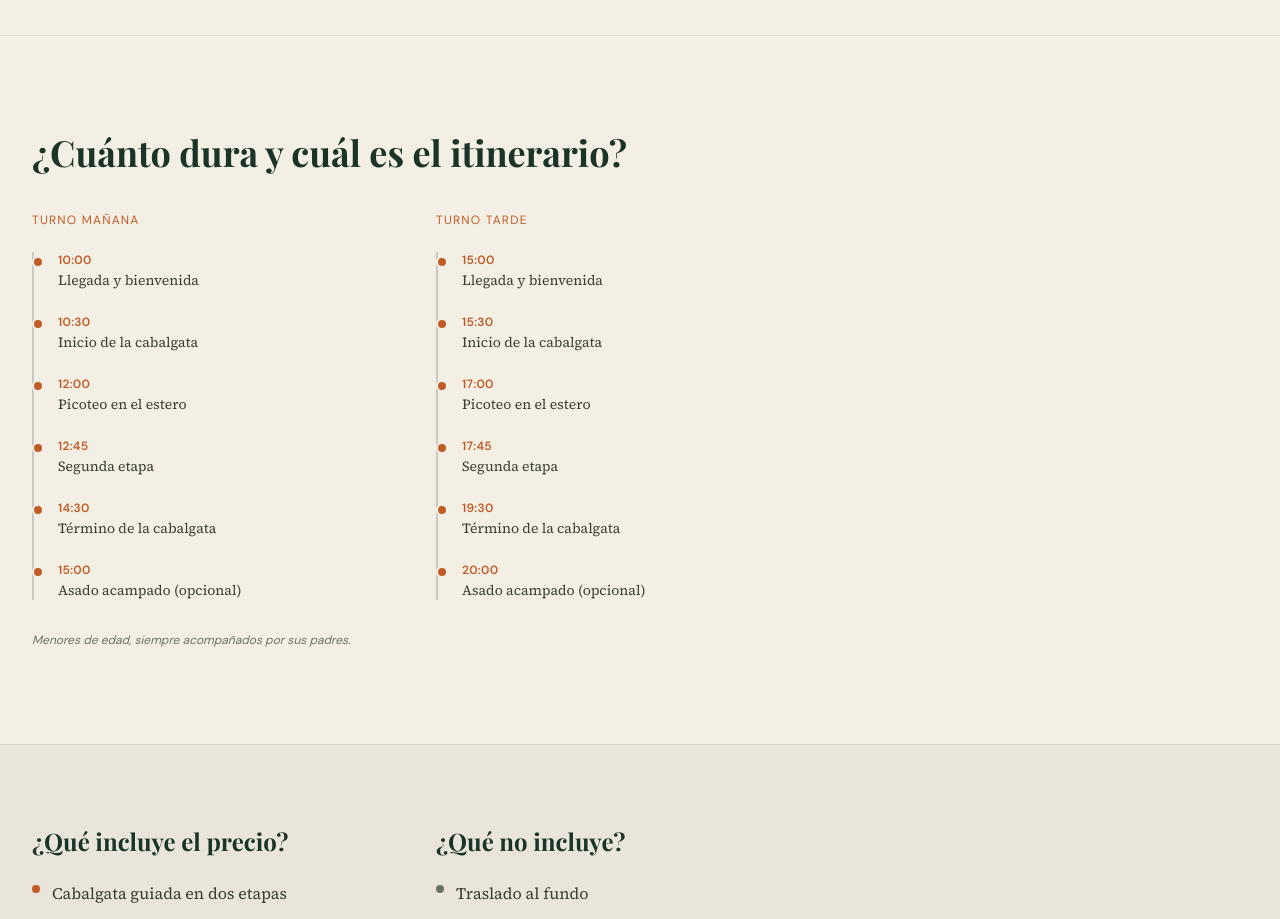
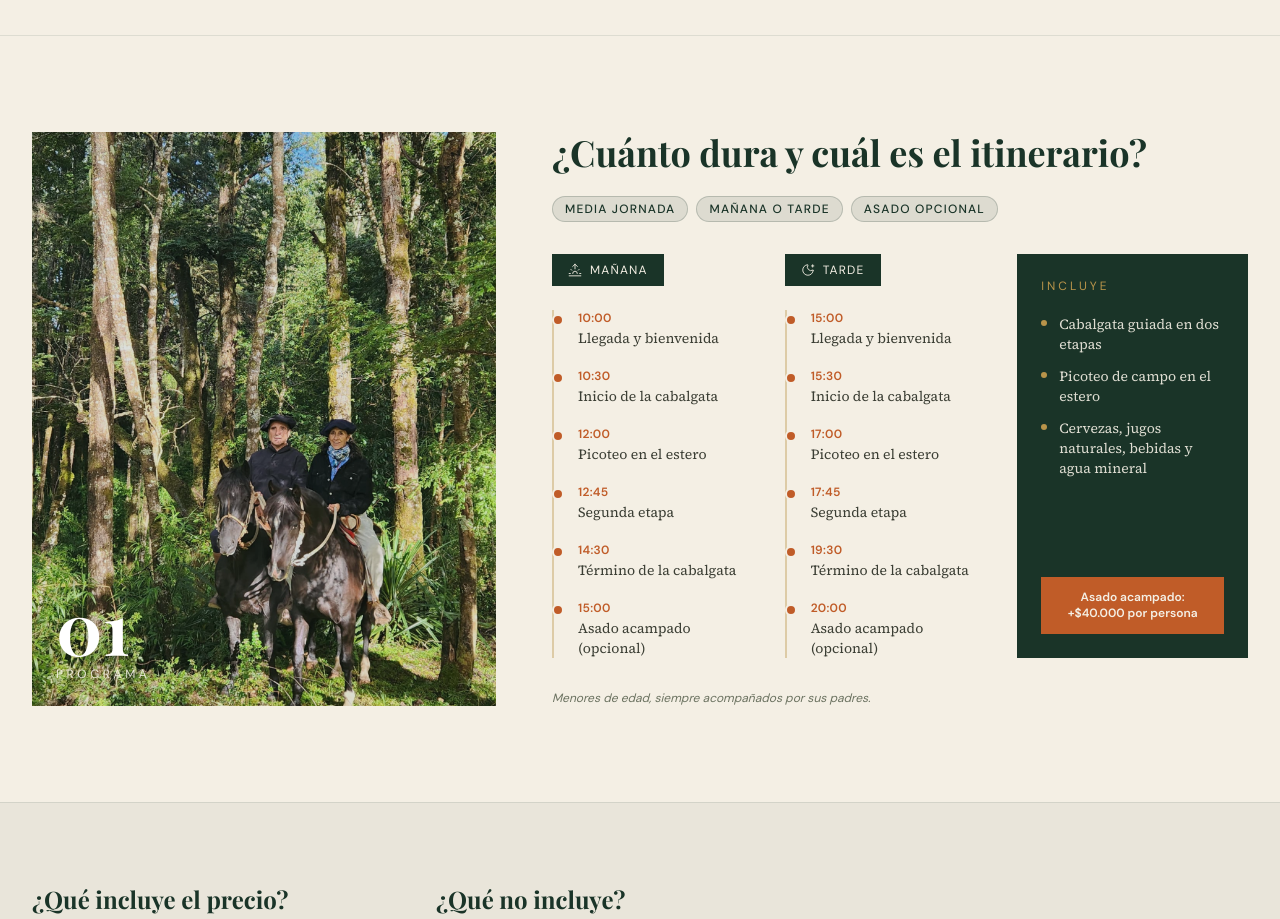
Before and after one commit to mortegac/public_site_losHuapescl, a Next.js app: page /programas/cabalgata-picoteo in a window 1280 px wide. Shown: the part 1260-2179 px from the top of the page. Built offline with nearby package versions, Linux system fonts and the light colour scheme.

Commit message:
feat(cabalgata-picoteo): itinerario con layout brochure — foto 01, chips Mañana/Tarde y card Incluye con callout de asado

```diff
--- a/src/app/programas/cabalgata-picoteo/page.tsx
+++ b/src/app/programas/cabalgata-picoteo/page.tsx
@@ -1,6 +1,7 @@
 import type { Metadata } from 'next'
 import Image from 'next/image'
 import Link from 'next/link'
+import { Sunrise, MoonStar } from 'lucide-react'
 import { Badge } from '@/components/ui/Badge'
 import { Button } from '@/components/ui/Button'
 import JsonLd from '@/components/JsonLd'
@@ -205,21 +206,50 @@ export default function CabalgataPickoteoPage() {
         </div>
       </section>
 
-      {/* ── Itinerario ── */}
+      {/* ── Itinerario (layout brochure: foto + timelines + incluye) ── */}
       <section className="py-16 bg-cream lg:py-24">
         <div className="mx-auto max-w-7xl px-4 sm:px-6 lg:px-8">
-          <div className="max-w-3xl">
-            <h2 className="font-display text-3xl font-bold text-forest mb-10 lg:text-4xl">
+          <div className="grid grid-cols-1 gap-10 lg:grid-cols-[2fr_3fr] lg:gap-14 items-stretch">
+            {/* Foto alta con número de programa */}
+            <div className="relative min-h-[320px] overflow-hidden lg:min-h-0">
+              <Image
+                src="/images/programa-cabalgata.jpg"
+                alt="Jinetes a caballo entre el bosque nativo del Fundo Los Huapes"
+                fill
+                className="object-cover"
+                sizes="(max-width: 1024px) 100vw, 40vw"
+              />
+              <div className="absolute inset-0 bg-forest/15" aria-hidden="true" />
+              <div className="absolute bottom-6 left-6" aria-hidden="true">
+                <p className="font-display text-[4.5rem] font-bold text-white leading-none drop-shadow-md">
+                  01
+                </p>
+                <p className="font-ui text-xs tracking-[0.3em] uppercase text-cream/90 mt-1">
+                  Programa
+                </p>
+              </div>
+            </div>
+
+            {/* Contenido: título, badges, timelines e incluye */}
+            <div>
+              <h2 className="font-display text-3xl font-bold text-forest mb-6 lg:text-4xl">
                 ¿Cuánto dura y cuál es el itinerario?
               </h2>
 
-            <div className="grid grid-cols-1 gap-10 md:grid-cols-2">
+              <div className="flex flex-wrap gap-2 mb-8">
+                <Badge variant="program">Media jornada</Badge>
+                <Badge variant="program">Mañana o tarde</Badge>
+                <Badge variant="program">Asado opcional</Badge>
+              </div>
+
+              <div className="grid grid-cols-1 gap-8 sm:grid-cols-2 xl:grid-cols-[1fr_1fr_1.15fr]">
                 {/* Turno Mañana */}
                 <div>
-                <h3 className="font-ui text-xs tracking-widest uppercase text-ember mb-6">
-                  Turno Mañana
-                </h3>
-                <ol className="relative border-l-2 border-forest/20 space-y-6 pl-6">
+                  <span className="inline-flex items-center gap-2 bg-forest text-cream font-ui text-xs tracking-widest uppercase px-4 py-2 mb-6">
+                    <Sunrise size={14} strokeWidth={1.5} aria-hidden="true" />
+                    Mañana
+                  </span>
+                  <ol className="relative border-l-2 border-gold/40 space-y-5 pl-6">
                     {[
                       { time: '10:00', activity: 'Llegada y bienvenida' },
                       { time: '10:30', activity: 'Inicio de la cabalgata' },
@@ -241,10 +271,11 @@ export default function CabalgataPickoteoPage() {
 
                 {/* Turno Tarde */}
                 <div>
-                <h3 className="font-ui text-xs tracking-widest uppercase text-ember mb-6">
-                  Turno Tarde
-                </h3>
-                <ol className="relative border-l-2 border-forest/20 space-y-6 pl-6">
+                  <span className="inline-flex items-center gap-2 bg-forest text-cream font-ui text-xs tracking-widest uppercase px-4 py-2 mb-6">
+                    <MoonStar size={14} strokeWidth={1.5} aria-hidden="true" />
+                    Tarde
+                  </span>
+                  <ol className="relative border-l-2 border-gold/40 space-y-5 pl-6">
                     {[
                       { time: '15:00', activity: 'Llegada y bienvenida' },
                       { time: '15:30', activity: 'Inicio de la cabalgata' },
@@ -263,11 +294,34 @@ export default function CabalgataPickoteoPage() {
                     ))}
                   </ol>
                 </div>
+
+                {/* Card Incluye */}
+                <div className="bg-forest text-cream p-6 flex flex-col sm:col-span-2 xl:col-span-1">
+                  <h3 className="font-ui text-xs tracking-[0.25em] uppercase text-gold mb-5">
+                    Incluye
+                  </h3>
+                  <ul className="space-y-3 flex-1">
+                    {[
+                      'Cabalgata guiada en dos etapas',
+                      'Picoteo de campo en el estero',
+                      'Cervezas, jugos naturales, bebidas y agua mineral',
+                    ].map((item) => (
+                      <li key={item} className="flex items-start gap-3 font-body text-sm text-cream/90">
+                        <span className="mt-1.5 h-1.5 w-1.5 rounded-full bg-gold flex-shrink-0" />
+                        {item}
+                      </li>
+                    ))}
+                  </ul>
+                  <p className="mt-6 bg-ember px-4 py-3 font-ui text-xs font-semibold text-cream text-center leading-snug">
+                    Asado acampado: +$40.000 por persona
+                  </p>
+                </div>
               </div>
 
               <p className="mt-8 font-ui text-xs text-muted italic">
                 Menores de edad, siempre acompañados por sus padres.
               </p>
+            </div>
           </div>
         </div>
       </section>
```
Lines whose indentation alone changed are shown as unchanged.
